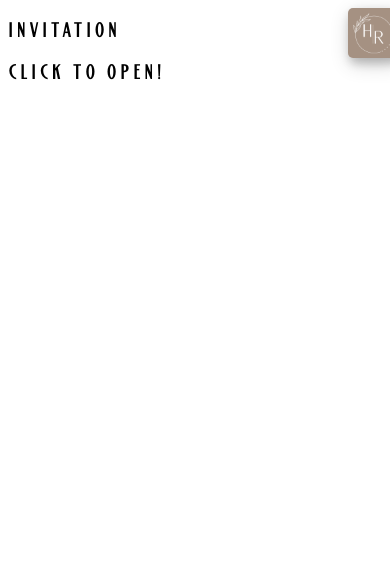
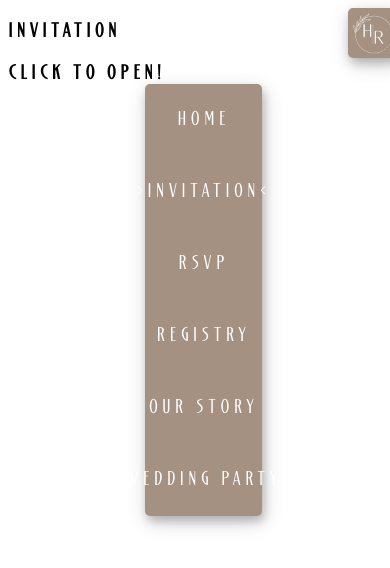
Before and after one commit to daWiz314/wedding_website, a PHP site: page /pages/invitation.php in a window 390 px wide, after a click that opens the changed part. Shown: the top 568 px of the page. Run offline with PHP 8.4, Linux system fonts and the light colour scheme.

Commit message:
Lots of changes for mobile Got rid of old @media querys Moved animation for the list items to the mobile menu so it doesnt run on desktop Added keyframes for animations of mobile menu

```diff
--- a/styles/main.css
+++ b/styles/main.css
@@ -36,23 +23,73 @@
     }
 
     nav > ul {
-        margin: 0;
+        position: absolute;
+        left: 35vw;
         background-color: rgb(165, 145, 130);
-        display: none;
-        opacity: 0;
-        filter: blur(4px);
-        max-width: 100vw;
+        max-width: 30vw;
         box-shadow: 2px 5px 10px rgba(0,0,0,0.2), 2px 6px 20px rgba(0,0,0,0.19);
         border-radius: 5px;
-        transition: margin 0s ease-in-out;
+        transform: scale(inherit);
+        animation: menu-unfill 0.7s both;
     }
 
     nav > ul > li {
         margin-bottom: 30px;
+        padding: 10px;
         width: max-content;
         opacity: 0;
         filter: blur(4px);
         cursor: pointer;
+    }
+
+    nav > ul > li:last-of-type {
+        margin-bottom: 0;
+    }
+
+    .logo {
+        width: 120px;
+        height: auto;
+        transition: width 0.6s ease-in-out 0s, margin 0.6s ease-in-out 0s;
+    }
+
+    #logo_checkbox:checked ~ ul {
+        display: flex;
+        flex-direction: column;
+        justify-content: center;
+        align-items: center;
+        transform: scale(inherit);
+        animation: menu-fill 0.2s 0.7s both;
+    }
+
+    #logo_checkbox:checked ~ ul>li:nth-child(2) {
+        animation: fade-in 0.2s 1s forwards cubic-bezier(0.11, 0, 0.5, 0);
+    }
+
+    #logo_checkbox:checked ~ ul>li:nth-child(3) {
+        animation: fade-in 0.2s 1.2s forwards cubic-bezier(0.11, 0, 0.5, 0);
+    }
+
+    #logo_checkbox:checked ~ ul>li:nth-child(4) {
+        animation: fade-in 0.2s 1.4s forwards cubic-bezier(0.11, 0, 0.5, 0);
+    }
+
+    #logo_checkbox:checked ~ ul>li:nth-child(5) {
+        animation: fade-in 0.2s 1.6s forwards cubic-bezier(0.11, 0, 0.5, 0);
+    }
+
+    #logo_checkbox:checked ~ ul>li:nth-child(6) {
+        animation: fade-in 0.2s 1.8s forwards cubic-bezier(0.11, 0, 0.5, 0);
+    }
+
+    #logo_checkbox:checked ~ ul>li:nth-child(7) {
+        animation: fade-in 0.2s 2.0s forwards cubic-bezier(0.11, 0, 0.5, 0);
+    }
+
+
+    #logo_checkbox:checked ~ label > .logo{
+        width: 50px;
+        height: auto;
+        margin-left: calc(100vw - 50px);
     }
 
 }
@@ -87,66 +135,16 @@ html {
     max-width: 100vw;
     max-height: 100vh;
     overflow: hidden;
-}
-
-.logo {
-    width: 120px;
-    height: auto;
-    transition: width 0.6s ease-in-out 0s, margin 0.6s ease-in-out 0s;
+    background-color: white;
 }
 
 #logo_checkbox {
     display:none;
 }
 
-#logo_checkbox:checked ~ ul {
-    display: flex;
-    margin: 0 auto;
-    flex-direction: column;
-    justify-content: center;
-    align-items: center;
-    animation: fade-in 0.2s 0.7s forwards cubic-bezier(0.11, 0, 0.5, 0);
-}
-
-#logo_checkbox:checked ~ ul>li:nth-child(1) {
-    animation: fade-in 0.2s 1s forwards cubic-bezier(0.11, 0, 0.5, 0);
-}
-
-#logo_checkbox:checked ~ ul>li:nth-child(2) {
-    animation: fade-in 0.2s 1.2s forwards cubic-bezier(0.11, 0, 0.5, 0);
-}
-
-#logo_checkbox:checked ~ ul>li:nth-child(3) {
-    animation: fade-in 0.2s 1.4s forwards cubic-bezier(0.11, 0, 0.5, 0);
-}
-
-#logo_checkbox:checked ~ ul>li:nth-child(4) {
-    animation: fade-in 0.2s 1.6s forwards cubic-bezier(0.11, 0, 0.5, 0);
-}
-
-#logo_checkbox:checked ~ ul>li:nth-child(5) {
-    animation: fade-in 0.2s 1.8s forwards cubic-bezier(0.11, 0, 0.5, 0);
-}
-
-#logo_checkbox:checked ~ ul>li:nth-child(6) {
-    animation: fade-in 0.2s 2.0s forwards cubic-bezier(0.11, 0, 0.5, 0);
-}
-
-#logo_checkbox:checked ~ ul>li:nth-child(7) {
-    animation: fade-in 0.2s 2.2s forwards cubic-bezier(0.11, 0, 0.5, 0);
-}
-
-#logo_checkbox:checked ~ label > .logo{
-    width: 50px;
-    height: auto;
-    margin-left: calc(100vw - 50px);
-}
-
 nav > ul {
-    width: min-content;
-
-    margin: 0px auto 0;
-    padding: 0;
+    /* width: min-content; */
+    padding: 15px;
     flex-direction: row;
     justify-content: space-around;
     align-items: center;
```
Also changed, not shown: other parts of styles/main.css (+31 -14 lines).
